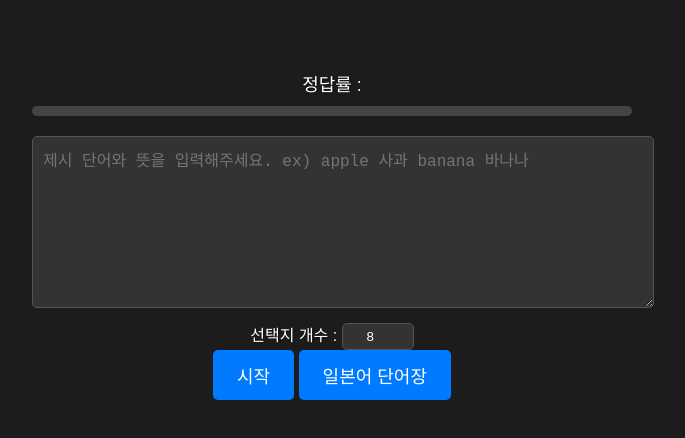
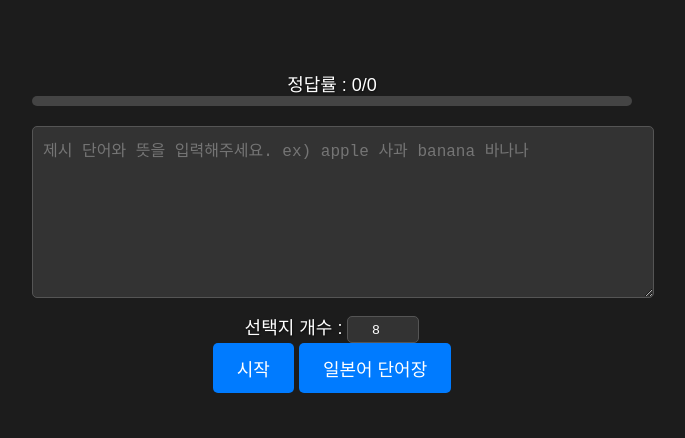
Before and after one commit to ABER1047/Project-AMGI, a plain HTML site: page index.html in a window 1280 px wide. Shown: the whole page, without its empty margins (308-993 px from the left). Drawn offline with Linux system fonts and the light colour scheme.

Commit message:
index.html 업데이트

```diff
--- a/index.html
+++ b/index.html
@@ -9,8 +9,7 @@
 <body>
   <div class="container">
     <div id="stats" aria-label="퀴즈 통계">
-      정답률 : <span id="progress"></span>
-    </div>
+      정답률 : <span id="correct-count">0</span>/<span id="total-count">0</span>
     <div id="progress-bar" aria-label="진행 상태">
       <div id="progress"></div>
     </div>
```
